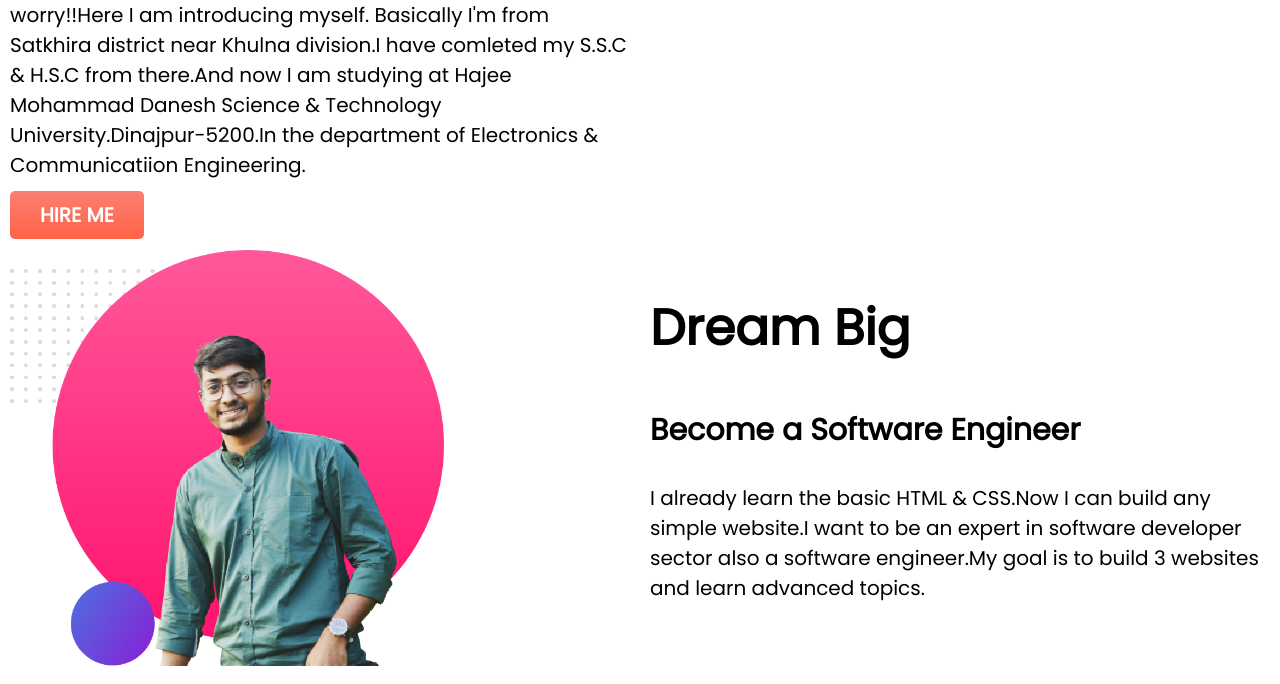
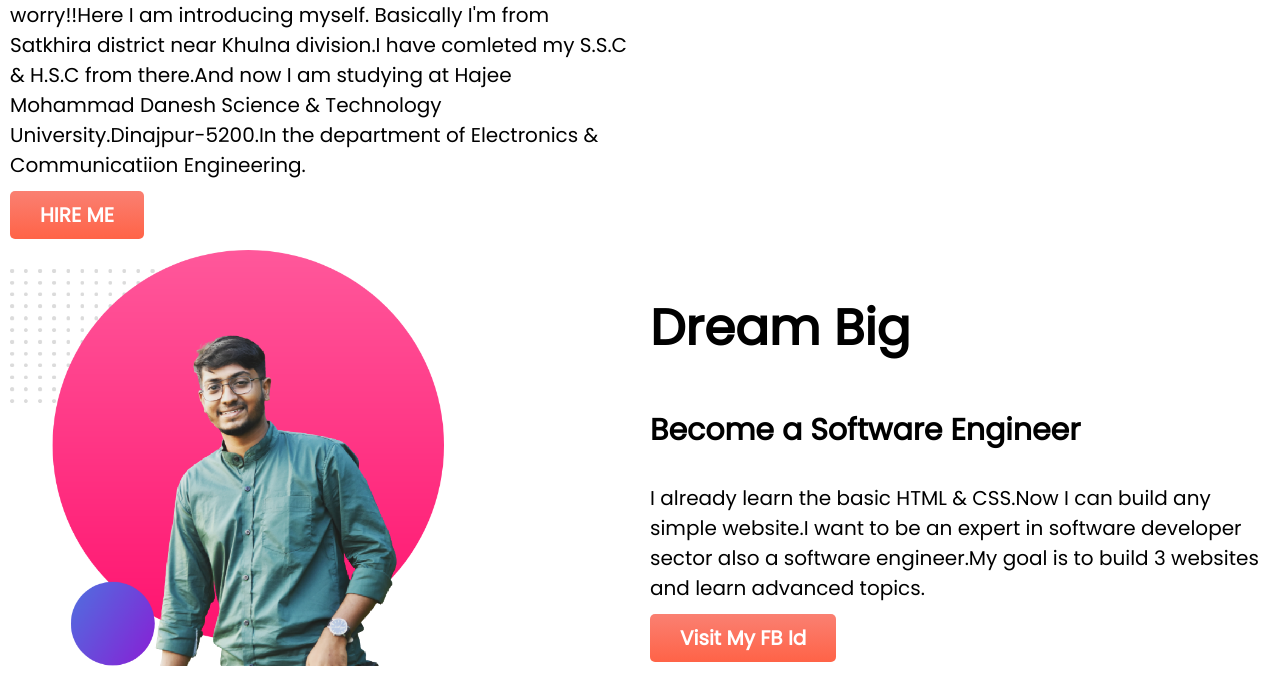
Before and after one commit to jubayergithubrit/pre-reset-developer-portfolio, a plain HTML site: page index.html in a window 1280 px wide. Shown: the part 465-1149 px from the top of the page. Drawn offline with Linux system fonts and the light colour scheme.

Commit message:
second commit

```diff
--- a/index.html
+++ b/index.html
@@ -46,6 +46,8 @@
             <p>I already learn the basic HTML & CSS.Now I can build any simple website.I want to be an expert in
                 software developer sector also a software engineer.My goal is to build 3 websites and learn advanced
                 topics.</p>
+            <a class="link-button" target="_blank" href="https://www.facebook.com/Jubayer.shishir.31/">Visit My FB
+                Id</a>
         </div>
     </section>
 
```
